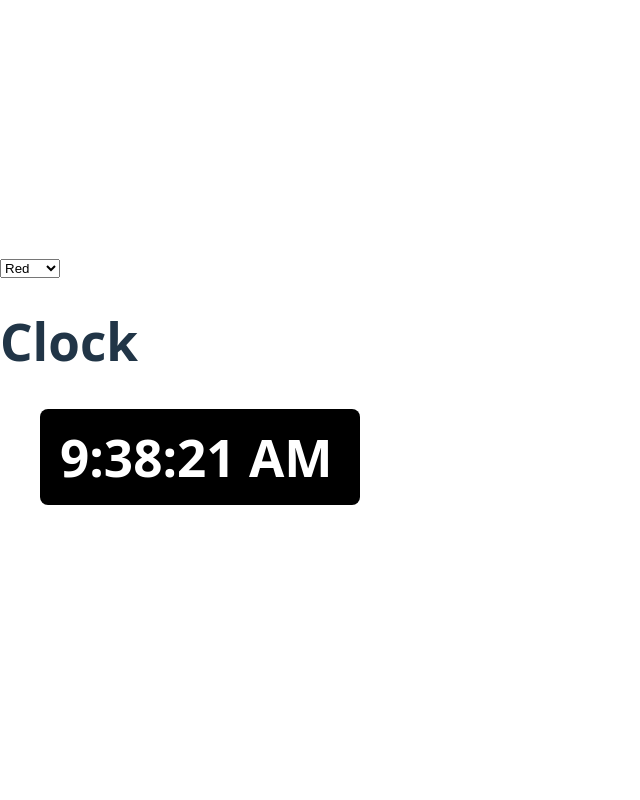
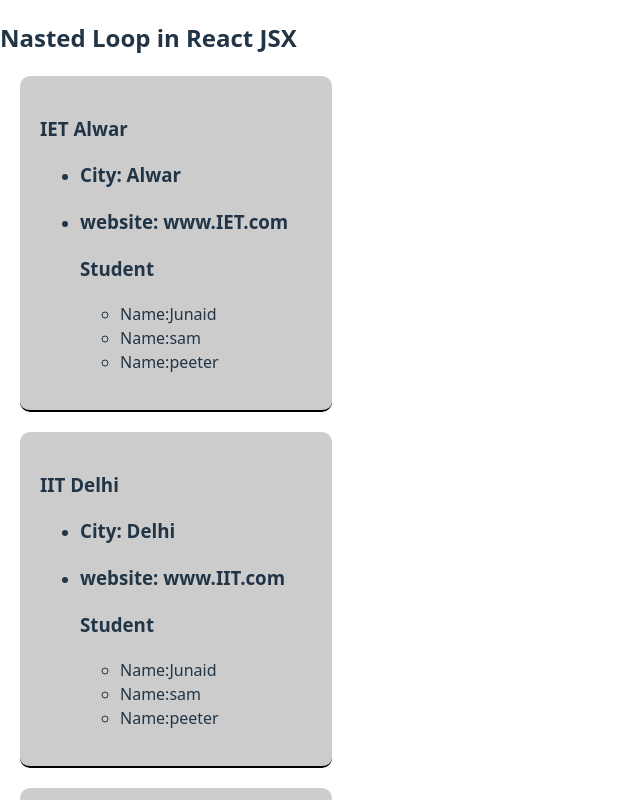
Before and after one commit to Junaid-webdev/react, a React (Vite) app in the folder react-app/: page / in a window 1280 px wide. Shown: the top 800 px of the page, without its empty margins (0-640 px from the left). Built offline with nearby package versions, Linux system fonts and the light colour scheme.

Commit message:
nasted loop

```diff
--- a/react-app/src/App.jsx
+++ b/react-app/src/App.jsx
@@ -1,19 +1,89 @@
 import { useEffect, useState } from "react";
 import User from "./api";
 import Clock from "./Clock";
+import College from "./College";
 
 function App(){
+const collegeData = [
+  {
+    name: 'IET Alwar',
+    city: "Alwar",
+    website: "www.IET.com",
+    student:[
+      {
+      name: "Junaid",
+      age: 21,
+      email: 'anil@test.com'
+      },
+        {
+      name: "sam",
+      age: 21,
+      email: 'sam@test.com'
+      },
+        {
+      name: "peeter",
+      age: 23,
+      email: 'peeter@test.com'
+      }
 
-  const [color,setColor]=useState('white');
+    ]
+  },
+  {
+    name:"IIT Delhi",
+    city: "Delhi",
+     website: "www.IIT.com",
+      student:[
+      {
+      name: "Junaid",
+      age: 21,
+      email: 'anil@test.com'
+      },
+        {
+      name: "sam",
+      age: 21,
+      email: 'sam@test.com'
+      },
+        {
+      name: "peeter",
+      age: 23,
+      email: 'peeter@test.com'
+      }
+    ]
+  },
+  {
+    name: "KCIET Hisar",
+    city: "Hisar",
+     website: "www.KCIET.com",
+      student:[
+      {
+      name: "Junaid",
+      age: 21,
+      email: 'anil@test.com'
+      },
+        {
+      name: "sam",
+      age: 21,
+      email: 'sam@test.com'
+      },
+        {
+      name: "peeter",
+      age: 23,
+      email: 'peeter@test.com'
+      }
+    ]
+  }
+]
 
   return <>
-  <select onChange={(event)=>setColor(event.target.value)}>
-    <option value={'red'}>Red</option>
-    <option value={'blue'}>Blue</option>
-    <option value={'green'}>Green</option>
-  </select>
-  {/* <User/> */}
-  <Clock color={color}/>
+  <h2>Nasted Loop in React JSX</h2>
+ {
+  collegeData.map((college,index)=>(
+    <div key={index}>
+
+     <College   college={college}/>
+    </div>
+  ))
+ }
 
   </>
 }
--- /dev/null
+++ b/react-app/src/College.jsx
@@ -0,0 +1,17 @@
+import Student from "./Student";
+
+const College=({college})=>{
+    return <>
+    <div style={{ backgroundColor:"#ccc", padding:"20px",borderBottom:"2px solid black",margin:"20px", borderRadius:"10px"   }}>
+        <h3>{college.name}</h3>
+        <ul>
+           <li><h3>City: {college.city}</h3></li>
+           <li><h3>website: {college.website}</h3></li>
+             <Student  student={college.student}/>
+        </ul>
+    </div>
+
+
+    </>
+}
+export default College;
--- /dev/null
+++ b/react-app/src/Student.jsx
@@ -0,0 +1,20 @@
+const Student=({student})=>{
+return<>
+
+<div>
+  <h3>Student</h3>
+                {
+                    student.map((student)=>{
+                        return(
+                        <ul>
+                            <li>Name:{student.name}</li>
+                        </ul>
+                        )
+                    })
+                }
+</div>
+
+
+</>
+}
+export default Student;
```
